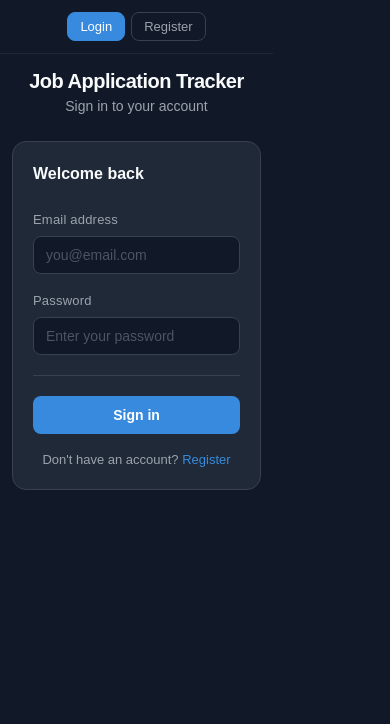
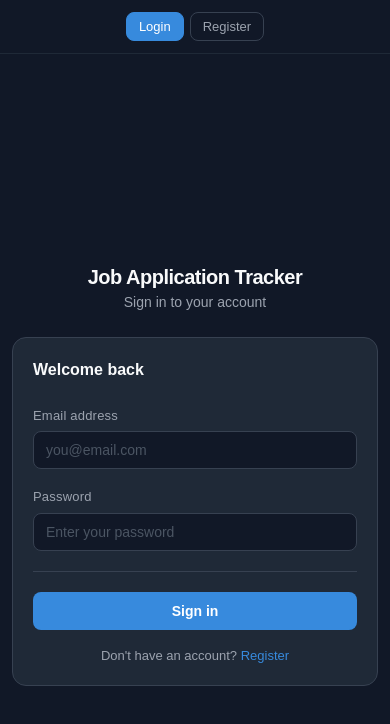
Before and after one commit to Shivani-Singh-20/job-application-tracker, a React app in the folder frontend/: page / in a window 390 px wide. Shown: the top 724 px of the page. Built offline with nearby package versions, Linux system fonts and the light colour scheme; the HTML template or start-up script is replaced by a standard one.

Commit message:
fix mobile centring

```diff
--- a/frontend/src/App.css
+++ b/frontend/src/App.css
@@ -2,6 +2,14 @@
   box-sizing: border-box;
   margin: 0;
   padding: 0;
+}
+
+html, body, #root {
+  width: 100%;
+  min-height: 100vh;
+  margin: 0;
+  padding: 0;
+  background: #111827;
 }
 
 body {
@@ -64,10 +72,12 @@ body {
   display: flex;
   flex-direction: column;
   align-items: center;
+  justify-content: center;
   padding: 2.5rem 1rem;
   gap: 1.5rem;
   min-height: 100vh;
   width: 100%;
+  max-width: 100%;
 }
 
 /* ── Header ── */
```
